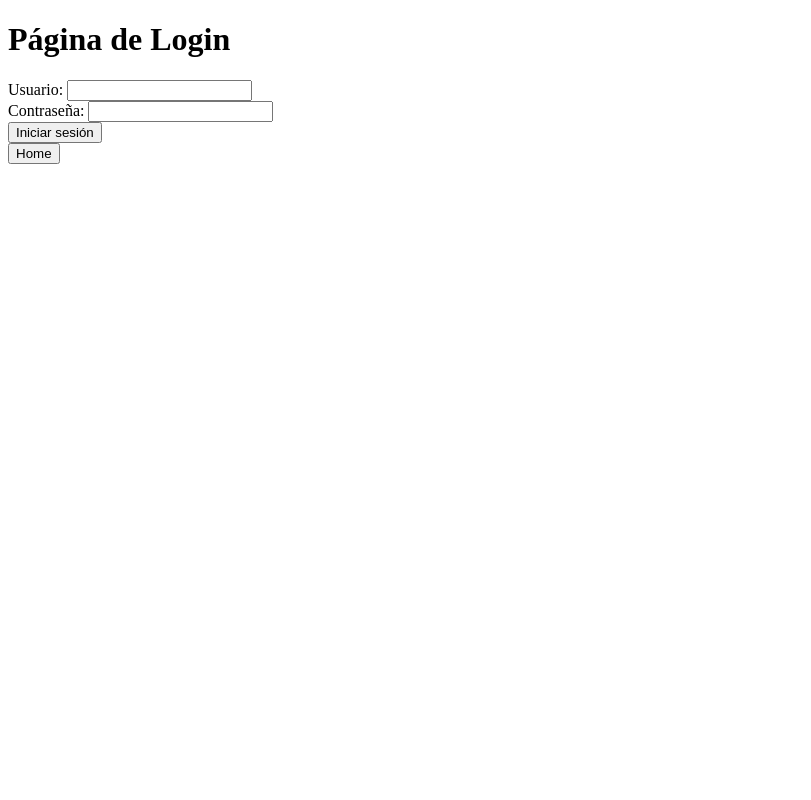
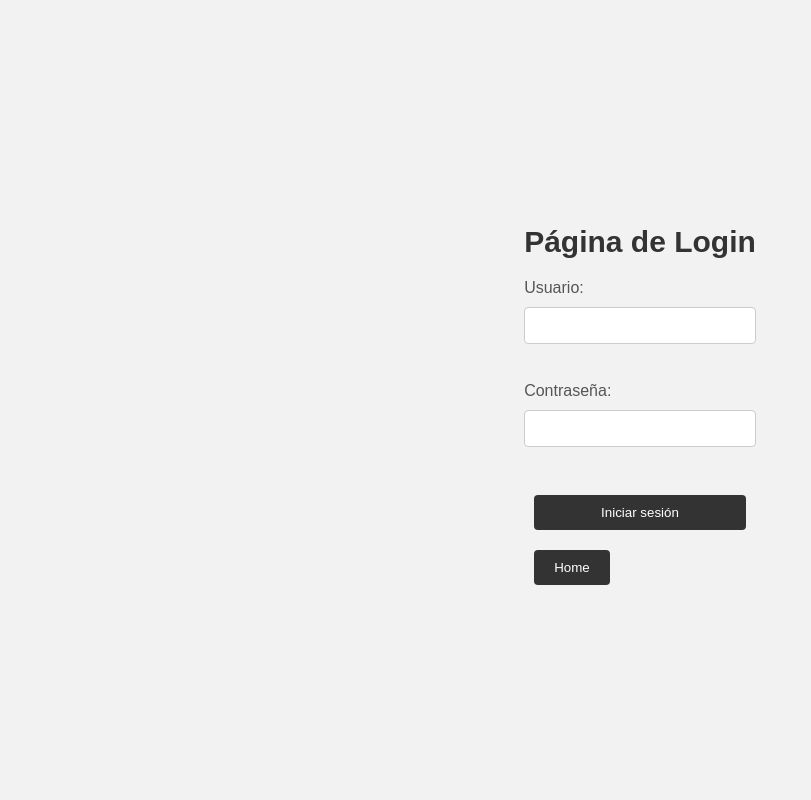
Before and after one commit to mariagomezv/FinalTelematica, a FastAPI app: page /login in a window 1280 px wide. Shown: the whole page, without its empty margins (0-811 px from the left). Run offline with FastAPI, Linux system fonts and the light colour scheme.

Commit message:
estetica placentera

```diff
--- a/logic/api/main.py
+++ b/logic/api/main.py
@@ -1,10 +1,8 @@
 from fastapi import FastAPI, HTTPException, Request
-from fastapi.templating import Jinja2Templates
 import httpx
 import mysql.connector
 
 app = FastAPI()
-templates = Jinja2Templates(directory="templates")
 
 # Configuración de la base de datos
 db_config = {
--- a/logic/app/templates/login.html
+++ b/logic/app/templates/login.html
@@ -3,7 +3,76 @@
 <head>
     <title>Login</title>
 </head>
+<style>
+    body {
+        font-family: Arial, sans-serif;
+        margin: 0;
+        padding: 0;
+        background-color: #f2f2f2;
+        display: flex;
+        align-items: center;
+        justify-content: center;
+        height: 100vh;
+    }
+
+    .container {
+        max-width: 600px;
+        margin: 60px auto;
+        padding: 30px;
+        background-color: #fff;
+        border-radius: 5px;
+        box-shadow: 0 2px 4px rgba(0, 0, 0, 0.1);
+    }
+
+    h1 {
+        font-size: 30px;
+        text-align: center;
+        margin-bottom: 20px;
+        color: #333;
+    }
+
+    form {
+        display: flex;
+        flex-direction: column;
+    }
+
+    label {
+        margin-bottom: 10px;
+        color: #555;
+    }
+
+    input[type="text"],
+    input[type="password"] {
+        padding: 10px;
+        border: 1px solid #ccc;
+        border-radius: 4px;
+        margin-bottom: 20px;
+    }
+
+    button {
+        background-color: #333;
+        color: #fff;
+        border: none;
+        padding: 10px 20px;
+        border-radius: 4px;
+        cursor: pointer;
+        margin:10px
+    }
+
+    button:hover {
+        background-color: #555;
+    }
+
+    .responsive {
+        padding: 10px 20px
+        display: flex
+        justify-content: center
+        align-items: center
+        flex-direction: column;
+    }
+</style>
 <body>
+    <div class=>
         <h1>Página de Login</h1>
 
         <form method="post" action="/login">
@@ -15,9 +84,13 @@
             <br>
             <button type="submit">Iniciar sesión</button>
         </form>
-    <button onclick="window.location.href='/redirect-to-index'">Home</button>
+        <div >
+            <button class="responsive"onclick="window.location.href='/redirect-to-index'">Home</button>
             {% if message %}
                 <p>{{ message }}</p>
             {% endif %}
+        </div>
+
+    </div>
 </body>
 </html>
```
Also changed, not shown: logic/app/templates/apod_data.html (+53 -5 lines), logic/app/templates/index.html (+46 -3 lines), logic/app/templates/register.html (+73 -0 lines), 2 other files. Lines whose indentation alone changed are shown as unchanged.
